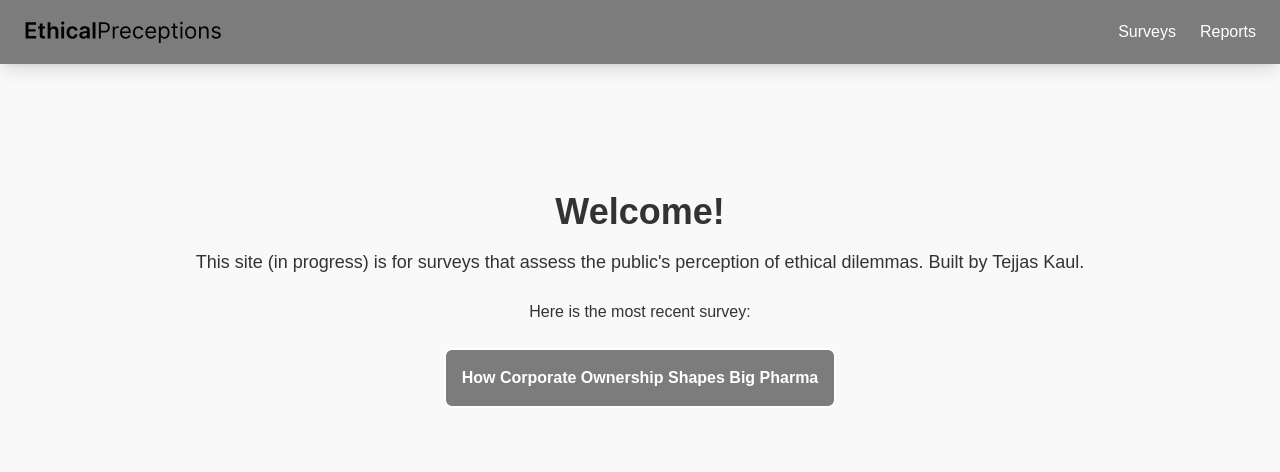
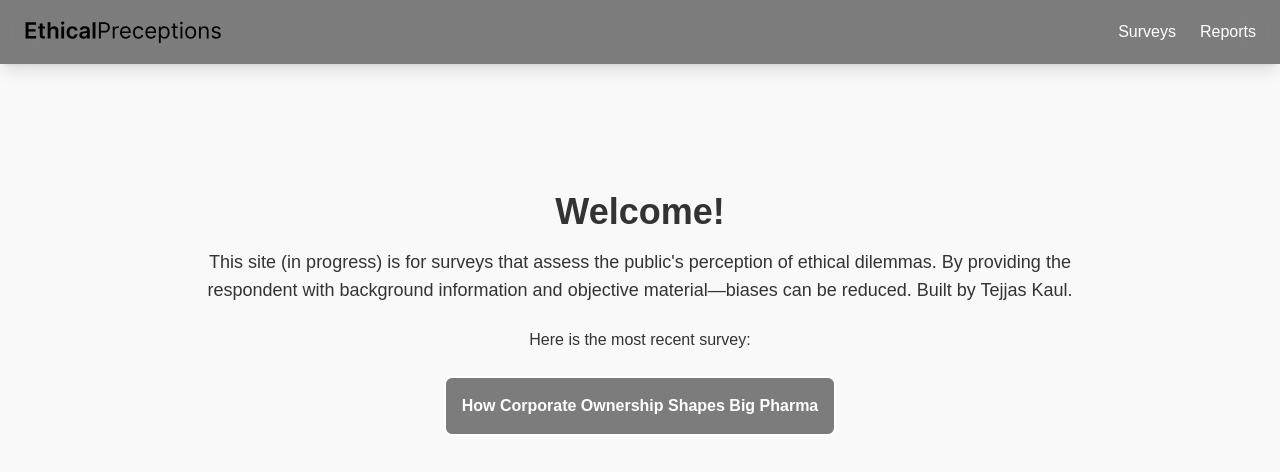
Before and after one commit to tkpepper15/applied-ethics, a Next.js app: page / in a window 1280 px wide. Shown: the top 472 px of the page. Built offline with nearby package versions, Linux system fonts and the light colour scheme.

Commit message:
Commit message

```diff
--- a/app/page.tsx
+++ b/app/page.tsx
@@ -11,7 +11,8 @@ const Home: React.FC = () => {
         <section className="text-center max-w-4xl mx-auto mb-8">
           <h1 className="mb-4 text-4xl font-bold">Welcome!</h1>
           <p className="text-lg">
-          This site (in progress) is for surveys that assess the public's perception of ethical dilemmas. Built by Tejjas Kaul.
+          This site (in progress) is for surveys that assess the public&apos;s perception of ethical dilemmas. By providing the respondent with background information and objective material—biases can be reduced.
+          Built by Tejjas Kaul.
           </p>
           <br></br>
           <p>
```
